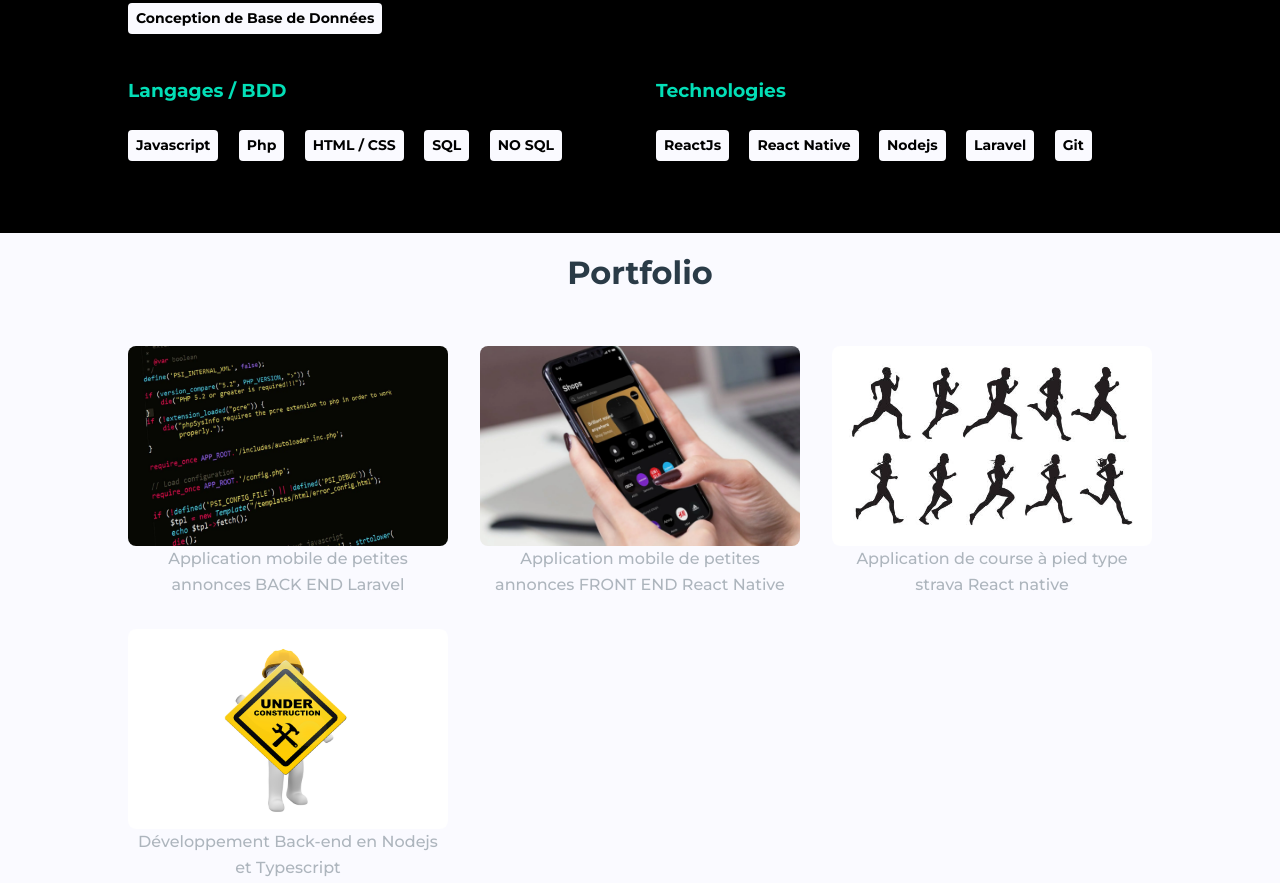
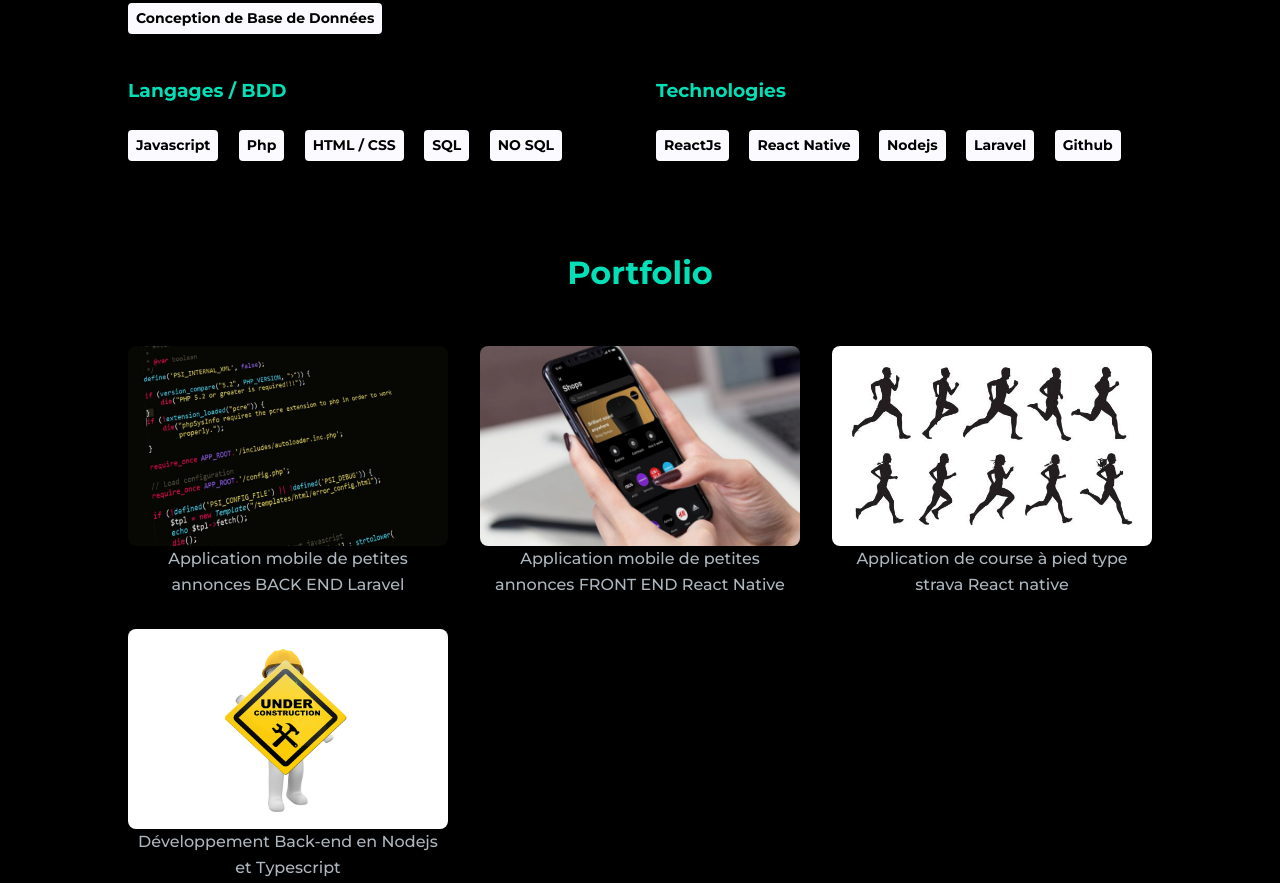
Before and after one commit to olivier063/olivier063.github.io, a plain HTML site: page index.html in a window 1280 px wide. Shown: the part 1593-2476 px from the top of the page. Drawn offline with nearby package versions, Linux system fonts and the light colour scheme.

Commit message:
responsive

```diff
--- a/assets/css/styles.css
+++ b/assets/css/styles.css
@@ -190,6 +190,9 @@ img{
     /* height: calc(100vh - var(--header-height)); */
     row-gap: 2rem;
 }
+.home__title:hover{
+    color: rgb(3, 223, 183);
+}
 
 .home__title {
     align-self: flex-start;
@@ -293,7 +296,7 @@ img{
     border-radius: .25rem;
 }
 .skills__name:hover{
-    background-color: var(--first-color);
+    background-color: rgb(3, 223, 183);
     color: var(--white-color);
 }
 .skills__img img{
--- a/index.html
+++ b/index.html
@@ -151,7 +151,7 @@
             <span class="skills__name">React Native</span>
             <span class="skills__name">Nodejs</span>
             <span class="skills__name">Laravel</span>
-            <span class="skills__name">Git</span>
+            <span class="skills__name">Github</span>
           </div>
 
           <!-- <div class="skills__img">
@@ -161,8 +161,8 @@
       </section>
 
       <!--===== PORTFOLIO =====-->
-      <section class="portfolio section" id="portfolio">
-        <h2 class="section-title">Portfolio</h2>
+      <section style="background-color: black;" class="portfolio section" id="portfolio">
+        <h2 style="color: rgb(3, 223, 183);" class="section-title">Portfolio</h2>
 
         <div class="portfolio__container bd-grid">
 
@@ -171,6 +171,7 @@
             <div style="text-align: center;">Application mobile de petites annonces BACK END Laravel</div>
             <div class="portfolio__link">
               <a
+              style="color: rgb(3, 223, 183);"
                 href="https://github.com/olivier063/serveur.git"
                 target="_blank"
                 class="portfolio__link-name"
@@ -185,6 +186,7 @@
             <div style="text-align: center;">Application mobile de petites annonces FRONT END React Native</div>
             <div class="portfolio__link">
               <a
+              style="color: rgb(3, 223, 183);"
                 href="https://github.com/olivier063/AnnonceReact.git"
                 target="_blank"
                 class="portfolio__link-name"
@@ -198,7 +200,7 @@
             <img style="height: 200px; width: 100%;" src="assets/img/course2.jpeg" alt="" />
             <div style="text-align: center;">Application de course à pied type strava React native</div>
             <div class="portfolio__link">
-              <a href="https://github.com/olivier063/zapMoove1209.git" class="portfolio__link-name"
+              <a style="color: rgb(3, 223, 183);" href="https://github.com/olivier063/zapMoove1209.git" class="portfolio__link-name"
                 >Cliquez ICI</a
               >
             </div>
@@ -212,7 +214,7 @@
               <!-- <a href="" class="portfolio__link-name"
                 >Oups, en construction!</a
               > -->
-              <p class="portfolio__link-name">Oups, en construction!</p>
+              <p style="color: rgb(3, 223, 183);" class="portfolio__link-name">Oups, en construction!</p>
             </div>
           </div>
 
```
